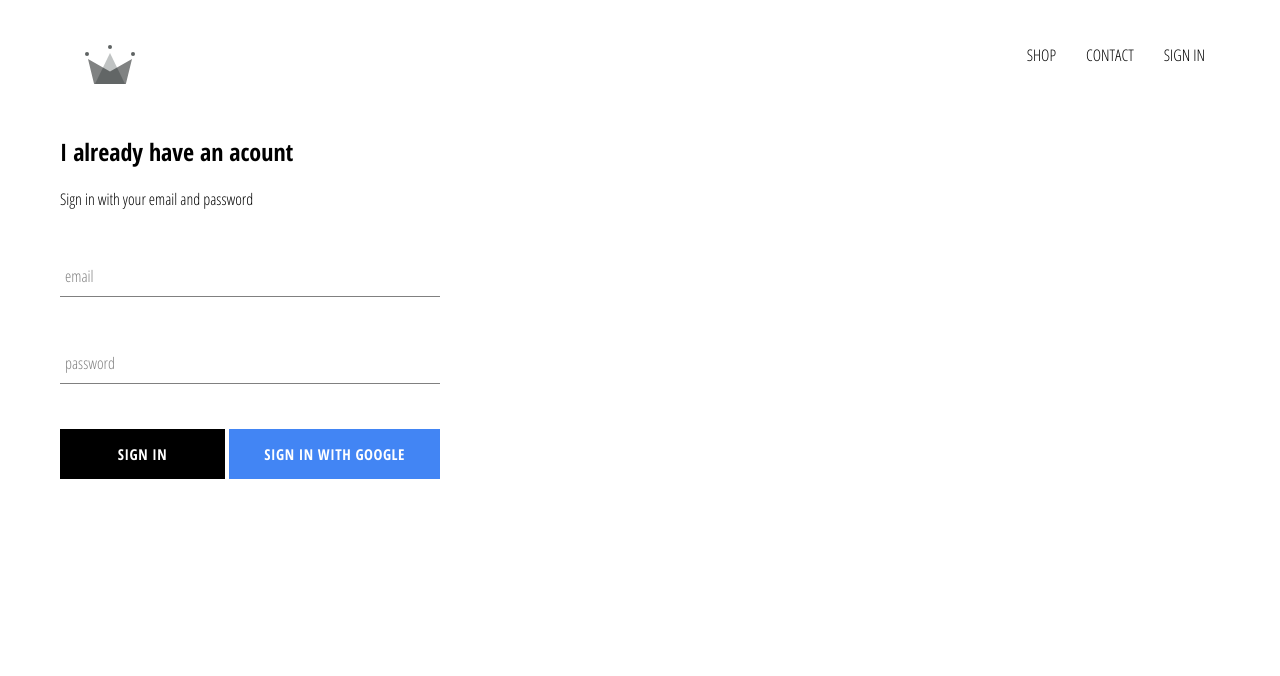
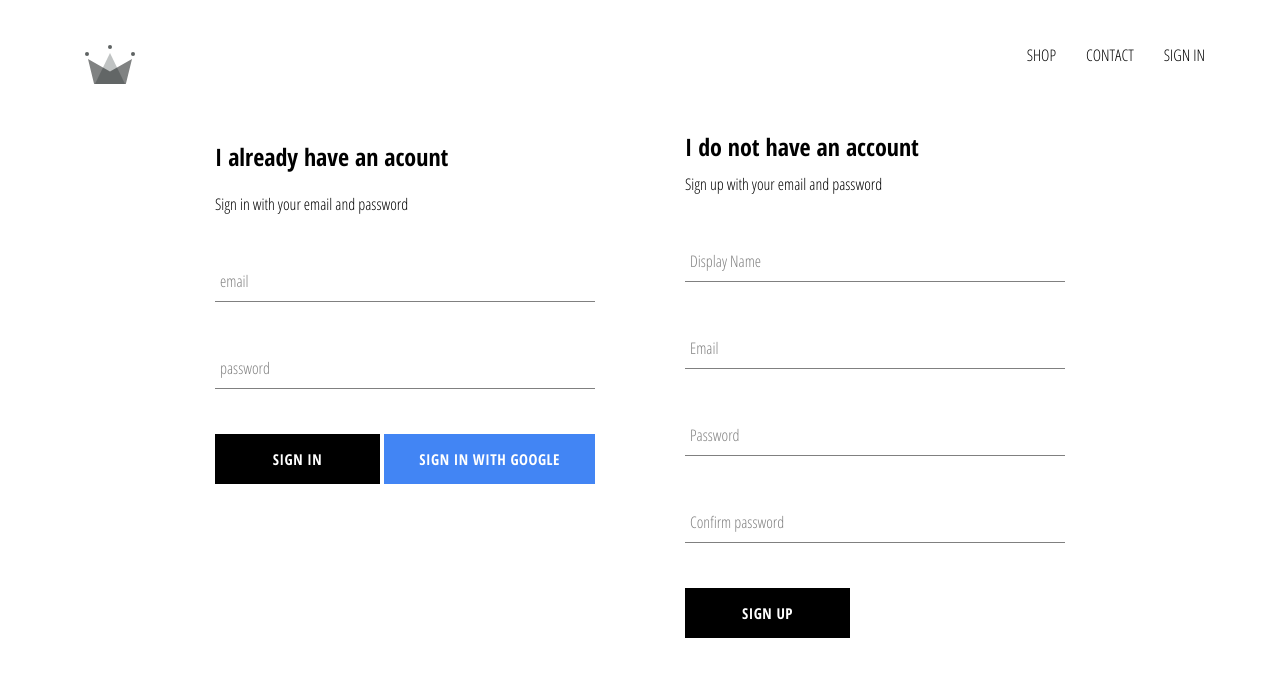
Before and after one commit to ondrej-kaspar/crwn-clothing, a React (Create React App) app: page /signin in a window 1280 px wide. Shown: the top 676 px of the page. Built offline with nearby package versions, Linux system fonts and the light colour scheme; no server answers.

Commit message:
implement email/password sign up

```diff
--- a/src/App.js
+++ b/src/App.js
@@ -5,7 +5,7 @@
 import ShopPage from "./pages/shop/shop.component";
 import SignInAndSignUpPage from "./pages/sign-in-and-sign-up/sign-in-and-sign-up.component";
 import Header from "./components/header/header.component";
-import {auth} from './firebase/firebase.utils';
+import { auth, createUserProfileDocument } from './firebase/firebase.utils';
 
 import './App.css';
 
@@ -21,10 +21,25 @@
     unsubscribeFromAuth = null;
 
     componentDidMount() {
-        this.unsubscribeFromAuth = auth.onAuthStateChanged(user => {
-            this.setState({ currentUser: user });
+        this.unsubscribeFromAuth = auth.onAuthStateChanged(async userAuth => {
+            // this.setState({ currentUser: user });
+            // createUserProfileDocument(user);
+            if (userAuth) {
+                const userRef = await createUserProfileDocument(userAuth);
 
-            console.log(user);
+                userRef.onSnapshot(snapShot => {
+                    this.setState({
+                        currentUser: {
+                            id: snapShot.id,
+                            ...snapShot.data()
+                        }
+                    });
+
+                    console.log(this.state);
+                });
+            } else {
+                this.setState({ currentUser: userAuth });
+            }
         });
     }
 
--- /dev/null
+++ b/src/components/sign-up/sign-up.component.jsx
@@ -0,0 +1,101 @@
+import React from 'react';
+
+import FormInput from "../form-input/form-input.component";
+import CustomButton from "../custom-button/custom-button.component";
+
+import { auth, createUserProfileDocument } from "../../firebase/firebase.utils";
+
+import './sign-up.styles.scss';
+
+class SignUp extends React.Component {
+    constructor() {
+        super();
+
+        this.state = {
+            displayName: '',
+            email: '',
+            password: '',
+            confirmPassword: ''
+        };
+    }
+
+    handleSubmit = async (event) => {
+        event.preventDefault();
+
+        const { displayName, email, password, confirmPassword } = this.state;
+
+        if (password !== confirmPassword) {
+            alert(`Passwords don't match`);
+            return;
+        }
+
+        try {
+            const { user } = await auth.createUserWithEmailAndPassword(email, password);
+
+            await createUserProfileDocument(user, { displayName });
+
+            this.setState({
+                displayName: '',
+                email: '',
+                password: '',
+                confirmPassword: ''
+            })
+        } catch (error) {
+            console.error(error);
+        }
+    }
+
+    handleChange = (event) => {
+        const { name, value } = event.target;
+
+        this.setState({ [name]: value });
+    }
+
+    render() {
+        const { displayName, email, password, confirmPassword } = this.state;
+
+        return (
+            <div className="sign-up">
+                <h2 className="title">I do not have an account</h2>
+                <span>Sign up with your email and password</span>
+                <form className="sign-up-form" onSubmit={this.handleSubmit}>
+                    <FormInput
+                        type="text"
+                        name="displayName"
+                        value={displayName}
+                        onChange={this.handleChange}
+                        label="Display Name"
+                        required
+                        />
+                    <FormInput
+                        type="email"
+                        name="email"
+                        value={email}
+                        onChange={this.handleChange}
+                        label="Email"
+                        required
+                        />
+                    <FormInput
+                        type="password"
+                        name="password"
+                        value={password}
+                        onChange={this.handleChange}
+                        label="Password"
+                        required
+                        />
+                    <FormInput
+                        type="password"
+                        name="confirmPassword"
+                        value={confirmPassword}
+                        onChange={this.handleChange}
+                        label="Confirm password"
+                        required
+                        />
+                    <CustomButton type="submit">Sign up</CustomButton>
+                </form>
+            </div>
+        );
+    }
+}
+
+export default SignUp;
--- /dev/null
+++ b/src/components/sign-up/sign-up.styles.scss
@@ -0,0 +1,9 @@
+.sign-up {
+  display: flex;
+  flex-direction: column;
+  width: 380px;
+
+  .title {
+    margin: 10px 0;
+  }
+}
--- a/src/firebase/firebase.utils.js
+++ b/src/firebase/firebase.utils.js
@@ -11,6 +11,31 @@
     appId: "1:1017522328354:web:78d6a58bb702ae88600b7b"
 };
 
+export const createUserProfileDocument = async (userAuth, additionalData) => {
+    if (!userAuth) return;
+
+    const userRef = firestore.doc(`users/${userAuth.uid}`);
+    const snapShot = await userRef.get();
+
+    if (!snapShot.exists) {
+        const { displayName, email } = userAuth;
+        const createdAt = new Date();
+
+        try {
+            await userRef.set({
+                displayName,
+                email,
+                createdAt,
+                ...additionalData
+            })
+        } catch (error) {
+            console.log('error creating user', error.message);
+        }
+    }
+
+    return userRef;
+}
+
 firebase.initializeApp(config);
 
 export const auth = firebase.auth();
--- a/src/pages/sign-in-and-sign-up/sign-in-and-sign-up.component.jsx
+++ b/src/pages/sign-in-and-sign-up/sign-in-and-sign-up.component.jsx
@@ -1,12 +1,14 @@
 import React from 'react';
 
 import SignIn from "../../components/sign-in/sign-in.somponent";
+import SignUp from "../../components/sign-up/sign-up.component";
 
 import './sign-in-and-sign-up.styles.scss';
 
 const SignInAndSignUpPage = () => (
     <div className="sign-in-and-sign-up">
         <SignIn />
+        <SignUp />
     </div>
 );
 
--- a/src/pages/sign-in-and-sign-up/sign-in-and-sign-up.styles.scss
+++ b/src/pages/sign-in-and-sign-up/sign-in-and-sign-up.styles.scss
@@ -0,0 +1,6 @@
+.sign-in-and-sign-up {
+  width: 850px;
+  display: flex;
+  justify-content: space-between;
+  margin: 30px auto;
+}
```
